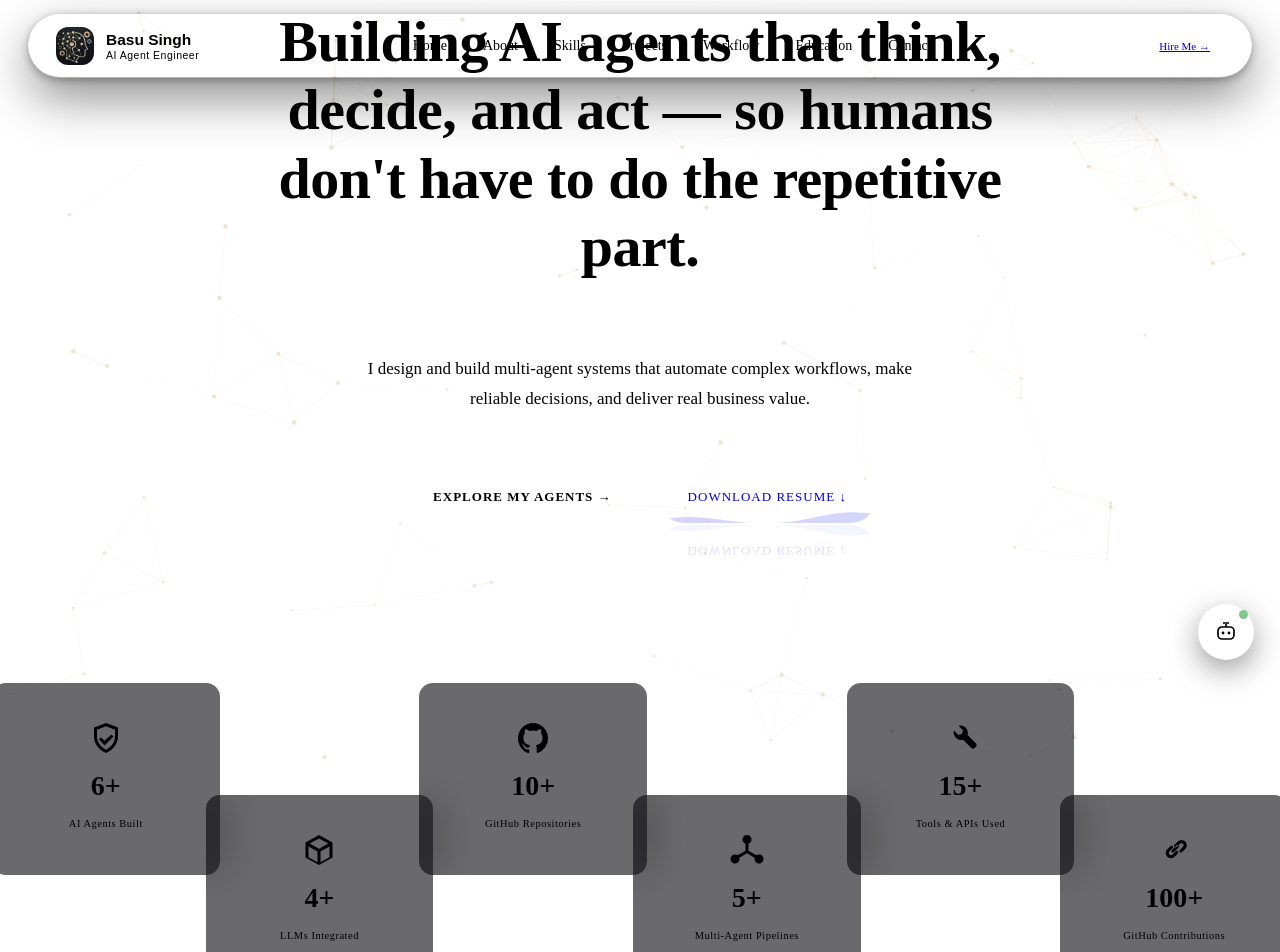
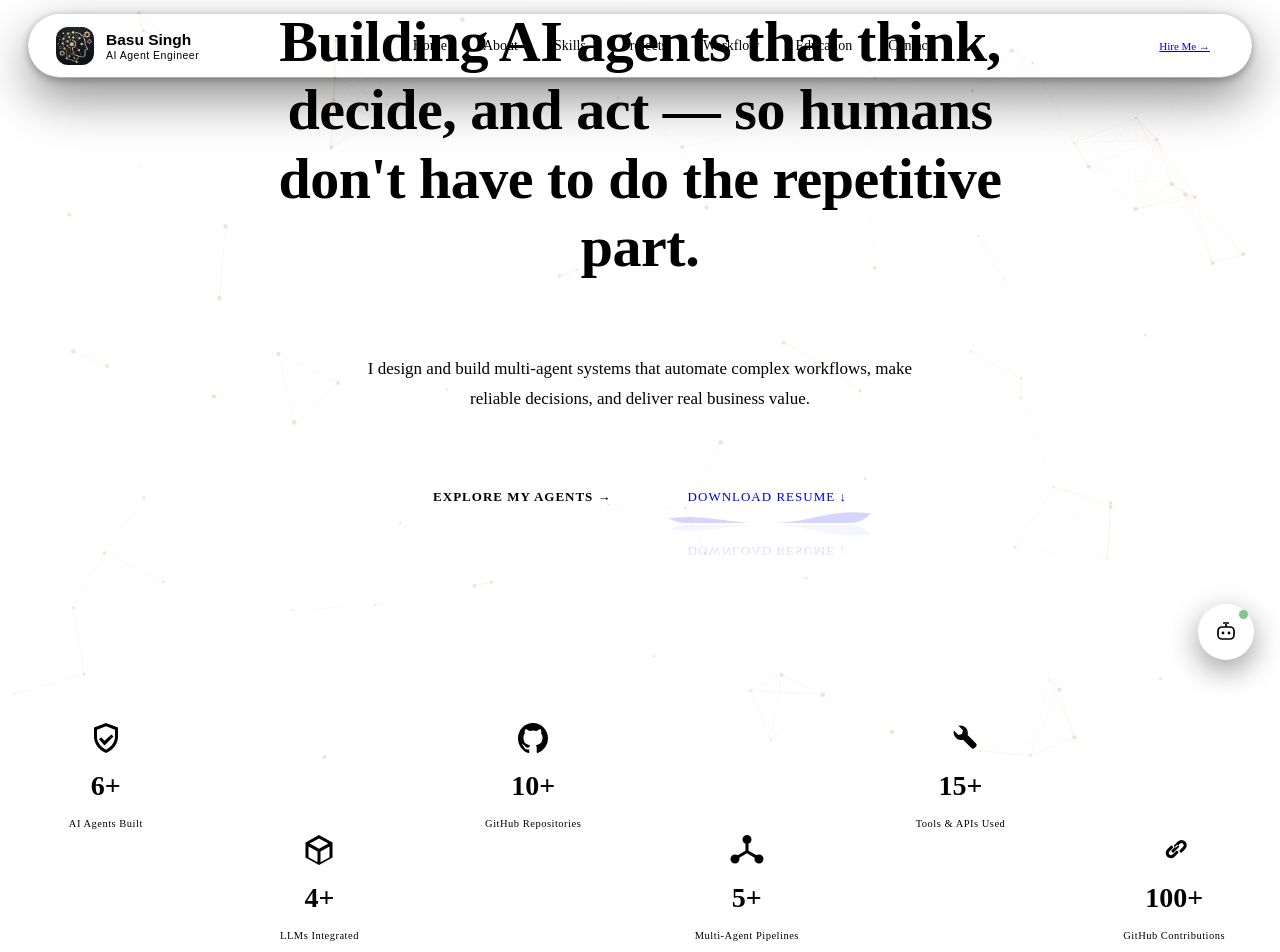
Before and after one commit to mr-basu-singh/basu_portfolio, a React (Vite) app: page / in a window 1280 px wide. Shown: the top 952 px of the page. Built offline with nearby package versions, Linux system fonts and the light colour scheme; the HTML template or start-up script is replaced by a standard one.

Commit message:
Increase card background opacity and blur site-wide for text legibility

```diff
--- a/src/components/sections/Process.jsx
+++ b/src/components/sections/Process.jsx
@@ -77,11 +77,6 @@
           aspect-ratio:1 / 1;
           transition:width .35s cubic-bezier(.16,.8,.24,1), aspect-ratio .1s, transform .4s ease, box-shadow .35s ease;
         }
-        .process-card.liquid-card{
-          background:rgba(15,16,20,0.62);
-          backdrop-filter:blur(22px) saturate(140%);
-          -webkit-backdrop-filter:blur(22px) saturate(140%);
-        }
         .process-card.open{
           aspect-ratio:auto; transform:translateY(-3px);
           width:min(260px, 78vw);
--- a/src/components/sections/Stats.jsx
+++ b/src/components/sections/Stats.jsx
@@ -67,11 +67,6 @@
           display:flex; flex-direction:column; align-items:center; justify-content:center;
           transition:transform .4s cubic-bezier(.16,.8,.24,1), border-color .4s ease, box-shadow .4s ease;
         }
-        .stats-card.liquid-card{
-          background:rgba(15,16,20,0.62);
-          backdrop-filter:blur(22px) saturate(140%);
-          -webkit-backdrop-filter:blur(22px) saturate(140%);
-        }
         .stats-card:hover{
           transform:translateY(-6px);
           border-color:var(--text-dim);
--- a/src/styles/global.css
+++ b/src/styles/global.css
@@ -223,9 +223,9 @@
 /* liquid card — lighter-weight version (no SVG filter) for the many repeated cards */
 .liquid-card{
   position:relative;
-  background:var(--glass-bg);
-  backdrop-filter:blur(16px) saturate(140%);
-  -webkit-backdrop-filter:blur(16px) saturate(140%);
+  background:rgba(15,16,20,0.62);
+  backdrop-filter:blur(22px) saturate(140%);
+  -webkit-backdrop-filter:blur(22px) saturate(140%);
   border:1px solid var(--glass-border);
   border-radius:var(--radius);
   box-shadow:0 8px 32px rgba(0,0,0,0.28), inset 0 1px 0 rgba(255,255,255,0.06);
```
